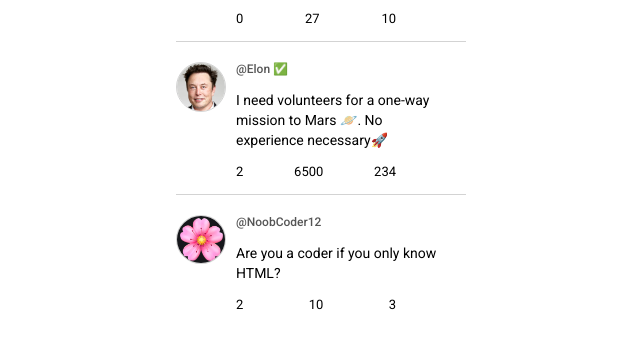
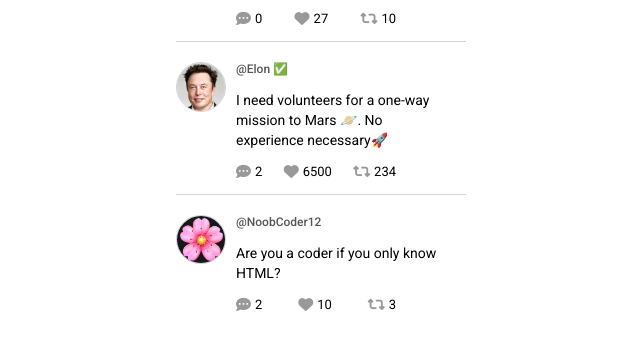
Before and after one commit to olgakahraman/twimba, a plain HTML site: page index.html in a window 1280 px wide. Shown: the part 362-712 px from the top of the page, without its empty margins (319-959 px from the left). Drawn offline with Linux system fonts and the light colour scheme.

Commit message:
added some awesome icons and set the color fir them #999

```diff
--- a/index.css
+++ b/index.css
@@ -15,6 +15,10 @@ h1{
 i{
     font-size: 15px;
     cursor: pointer;
+}
+
+.fa-solid{
+    color: #999;
 }
 
 .liked{
--- a/index.js
+++ b/index.js
@@ -20,12 +20,15 @@ function getFeedHtml() {
             <p class="tweet-text">${tweet.tweetText}</p>
             <div class="tweet-details">
                 <span class="tweet-detail">
+                <i class="fa-solid fa-comment-dots"></i>
                     ${tweet.replies.length}
                 </span>
                 <span class="tweet-detail">
+                <i class="fa-solid fa-heart"></i>
                     ${tweet.likes}
                 </span>
                 <span class="tweet-detail">
+                <i class="fa-solid fa-retweet"></i>
                     ${tweet.retweets}
                 </span>
             </div>
```
